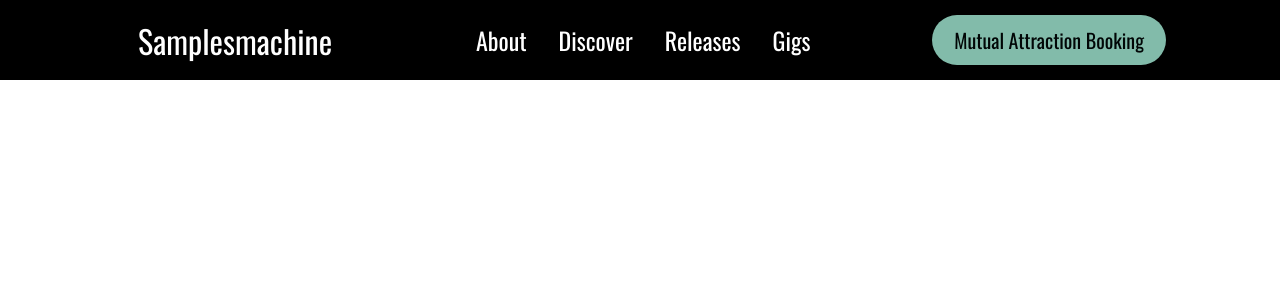
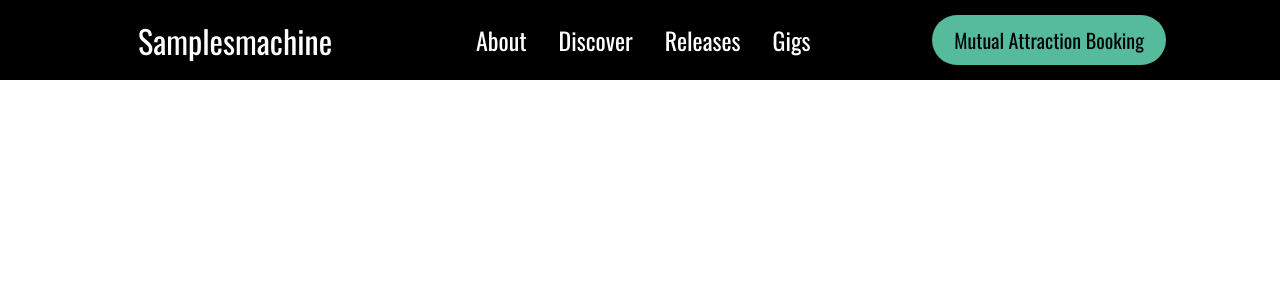
Before and after one commit to piotrbaranowski11/samplesmachine, a React (Create React App) app: page / in a window 1280 px wide. Shown: the top 300 px of the page. Built offline with nearby package versions, Linux system fonts and the light colour scheme.

Commit message:
navbarelem

```diff
--- a/src/components/Navbar/NavbarElements.js
+++ b/src/components/Navbar/NavbarElements.js
@@ -97,7 +97,7 @@ export const NavBtn = styled.nav`
 
 export const NavBtnLink = styled(LinkR)`
    border-radius: 50px;
-   background: #82BBAA;
+   background: #55BB9A;
    white-space: nowrap;
    padding: 10px 22px;
    color: #010606;
```
